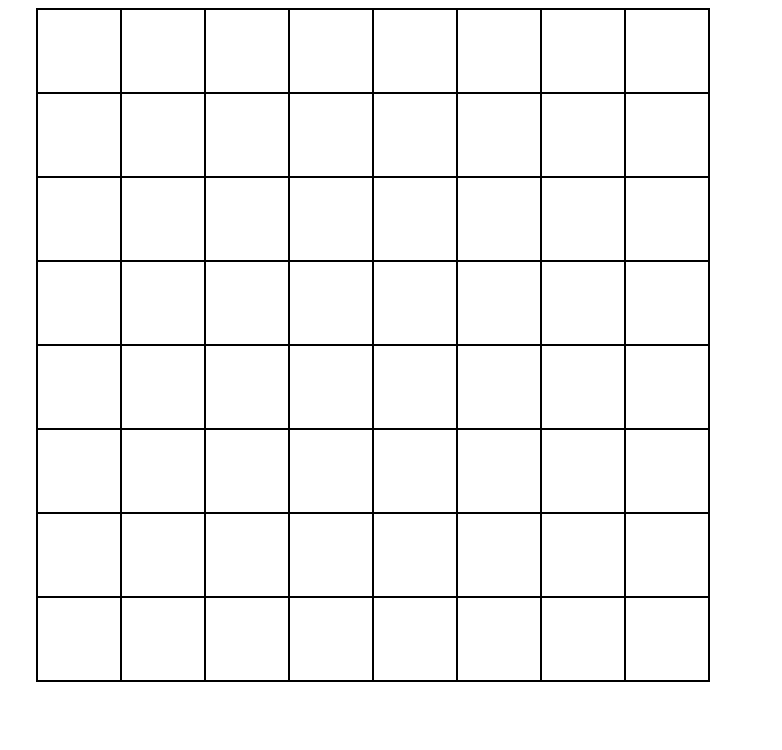
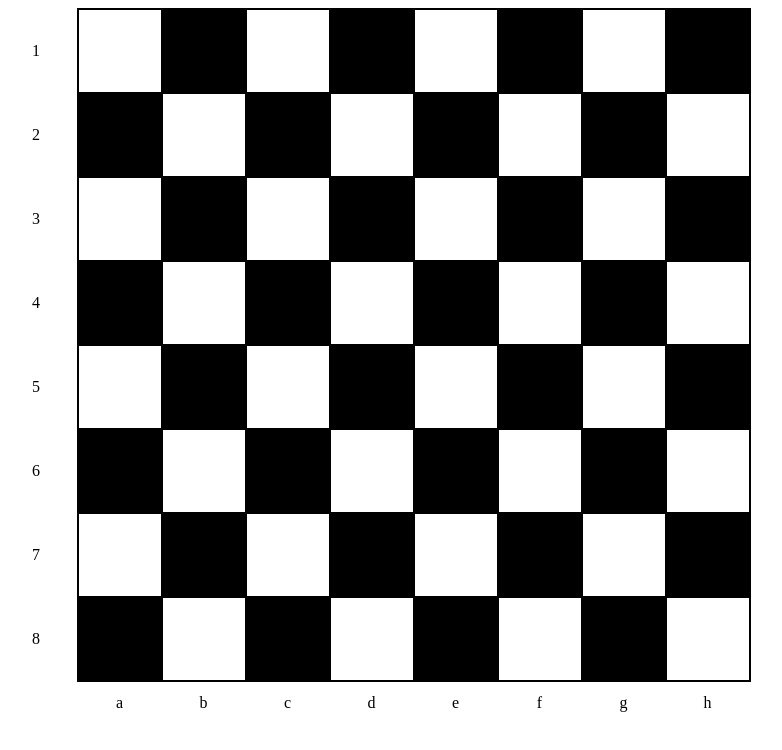
Before and after one commit to gowricr07-web/chess-app, a plain HTML site: page index.html in a window 1280 px wide. Shown: the whole page, without its empty margins (267-1049 px from the left). Drawn offline with Linux system fonts and the light colour scheme.

Commit message:
board done

```diff
--- a/index.html
+++ b/index.html
@@ -8,85 +8,104 @@
 </head>
 <body>
     <table>
-        <tr>
-            <td></td>
-            <td></td>
-            <td></td>
-            <td></td>
-            <td></td>
-            <td></td>
-            <td></td>
-            <td></td>
+        <tr id="row1">
+            <td class="vert-labels">1</td>
+            <td class="white-box" id="a1"></td>
+            <td class="black-box" id="b1"></td>
+            <td class="white-box" id="c1"></td>
+            <td class="black-box" id="d1"></td>
+            <td class="white-box" id="e1"></td>
+            <td class="black-box" id="f1"></td>
+            <td class="white-box" id="g1"></td>
+            <td class="black-box" id="h1"></td>
+        </tr>
+        <tr id="row2">
+            <td class="vert-labels">2</td>
+            <td class="black-box" id="a2"></td>
+            <td class="white-box" id="b2"></td>
+            <td class="black-box" id="c2"></td>
+            <td class="white-box" id="d2"></td>
+            <td class="black-box" id="e2"></td>
+            <td class="white-box" id="f2"></td>
+            <td class="black-box" id="g2"></td>
+            <td class="white-box" id="h2"></td>
+        </tr>
+        <tr id="row3">
+            <td class="vert-labels">3</td>
+            <td class="white-box" id="a3"></td>
+            <td class="black-box" id="b3"></td>
+            <td class="white-box" id="c3"></td>
+            <td class="black-box" id="d3"></td>
+            <td class="white-box" id="e3"></td>
+            <td class="black-box" id="f3"></td>
+            <td class="white-box" id="g3"></td>
+            <td class="black-box" id="h3"></td>
+        </tr>
+        <tr id="row4">
+            <td class="vert-labels">4</td>
+            <td class="black-box" id="a4"></td>
+            <td class="white-box" id="b4"></td>
+            <td class="black-box" id="c4"></td>
+            <td class="white-box" id="d4"></td>
+            <td class="black-box" id="e4"></td>
+            <td class="white-box" id="f4"></td>
+            <td class="black-box" id="g4"></td>
+            <td class="white-box" id="h4"></td>
+        </tr>
+        <tr id="row5">
+            <td class="vert-labels">5</td>
+            <td class="white-box" id="a5"></td>
+            <td class="black-box" id="b5"></td>
+            <td class="white-box" id="c5"></td>
+            <td class="black-box" id="d5"></td>
+            <td class="white-box" id="e5"></td>
+            <td class="black-box" id="f5"></td>
+            <td class="white-box" id="g5"></td>
+            <td class="black-box" id="h5"></td>
+        </tr>
+        <tr id="row6">
+            <td class="vert-labels">6</td>
+            <td class="black-box" id="a6"></td>
+            <td class="white-box" id="b6"></td>
+            <td class="black-box" id="c6"></td>
+            <td class="white-box" id="d6"></td>
+            <td class="black-box" id="e6"></td>
+            <td class="white-box" id="f6"></td>
+            <td class="black-box" id="g6"></td>
+            <td class="white-box" id="h6"></td>
+        </tr>
+        <tr id="row7">
+            <td class="vert-labels">7</td>
+            <td class="white-box" id="a7"></td>
+            <td class="black-box" id="b7"></td>
+            <td class="white-box" id="c7"></td>
+            <td class="black-box" id="d7"></td>
+            <td class="white-box" id="e7"></td>
+            <td class="black-box" id="f7"></td>
+            <td class="white-box" id="g7"></td>
+            <td class="black-box" id="h7"></td>
+        </tr>
+        <tr id="row8">
+            <td class="vert-labels">8</td>
+            <td class="black-box" id="a8"></td>
+            <td class="white-box" id="b8"></td>
+            <td class="black-box" id="c8"></td>
+            <td class="white-box" id="d8"></td>
+            <td class="black-box" id="e8"></td>
+            <td class="white-box" id="f8"></td>
+            <td class="black-box" id="g8"></td>
+            <td class="white-box" id="h8"></td>
         </tr>
         <tr>
-            <td></td>
-            <td></td>
-            <td></td>
-            <td></td>
-            <td></td>
-            <td></td>
-            <td></td>
-            <td></td>
-        </tr>
-        <tr>
-            <td></td>
-            <td></td>
-            <td></td>
-            <td></td>
-            <td></td>
-            <td></td>
-            <td></td>
-            <td></td>
-        </tr>
-        <tr>
-            <td></td>
-            <td></td>
-            <td></td>
-            <td></td>
-            <td></td>
-            <td></td>
-            <td></td>
-            <td></td>
-        </tr>
-        <tr>
-            <td></td>
-            <td></td>
-            <td></td>
-            <td></td>
-            <td></td>
-            <td></td>
-            <td></td>
-            <td></td>
-        </tr>
-        <tr>
-            <td></td>
-            <td></td>
-            <td></td>
-            <td></td>
-            <td></td>
-            <td></td>
-            <td></td>
-            <td></td>
-        </tr>
-        <tr>
-            <td></td>
-            <td></td>
-            <td></td>
-            <td></td>
-            <td></td>
-            <td></td>
-            <td></td>
-            <td></td>
-        </tr>
-        <tr>
-            <td></td>
-            <td></td>
-            <td></td>
-            <td></td>
-            <td></td>
-            <td></td>
-            <td></td>
-            <td></td>
+            <td class="horz-labels"></td>
+            <td class="horz-labels">a</td>
+            <td class="horz-labels">b</td>
+            <td class="horz-labels">c</td>
+            <td class="horz-labels">d</td>
+            <td class="horz-labels">e</td>
+            <td class="horz-labels">f</td>
+            <td class="horz-labels">g</td>
+            <td class="horz-labels">h</td>
         </tr>
     </table>
 </body>
--- a/style.css
+++ b/style.css
@@ -1,5 +1,4 @@
 table {
-    border: solid black 2px;
     border-collapse: collapse;
     margin: auto;
 }
@@ -9,3 +8,23 @@ td {
     width: 80px;
     height: 80px;
 }
+
+.black-box {
+    background-color: black;
+}
+
+.white-box {
+    background-color: white;
+}
+
+td.horz-labels {
+    border: none;
+    text-align: center;
+    height: 40px;
+}
+
+td.vert-labels {
+    border: none;
+    text-align: center;
+    width: 40px;
+}
```
